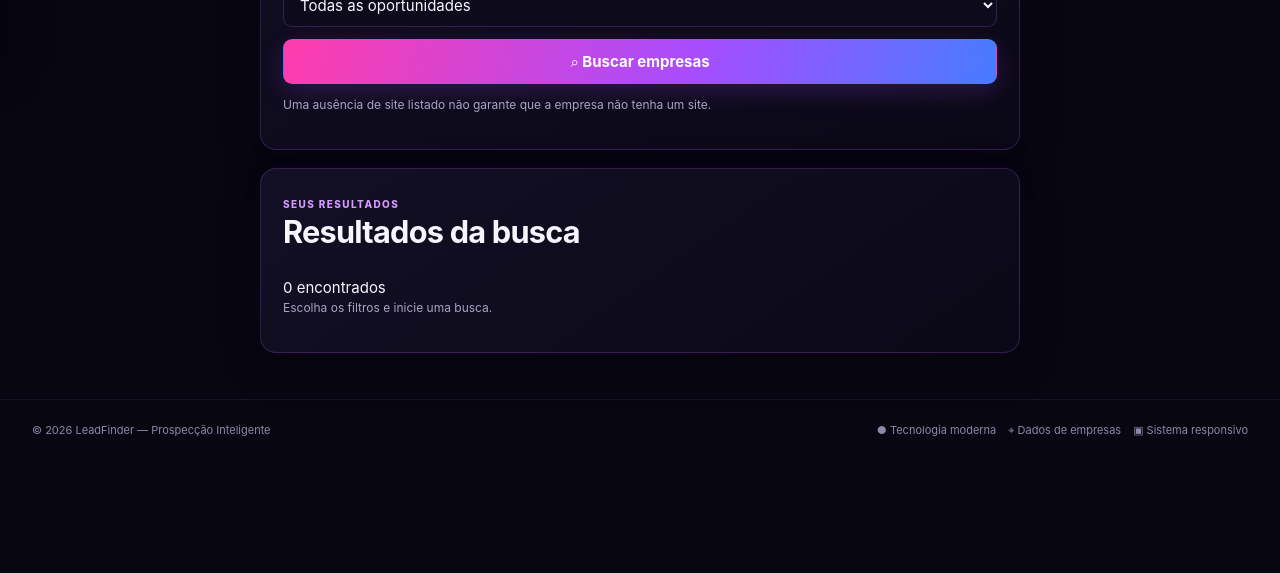
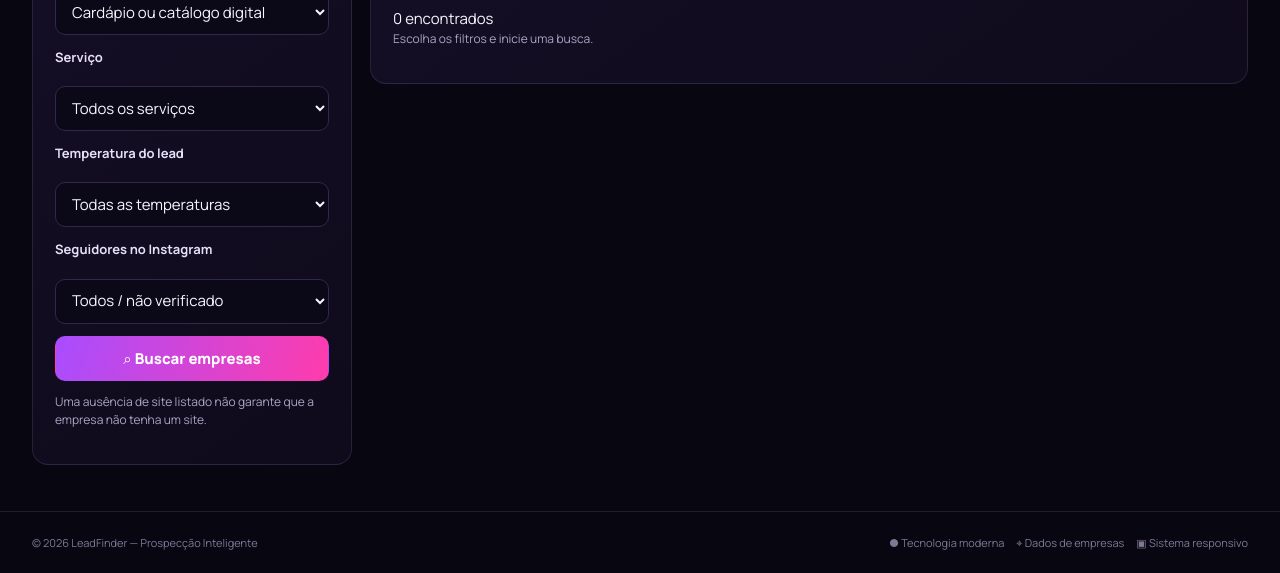
Before and after one commit to ffc30793-dev/Leadfinder_, a website: page buscar.html in a window 1280 px wide. Shown: the part 732-1305 px from the top of the page. Before the commit the page ends 1193 px from the top, so only its background shows below. Drawn offline with nearby package versions, Linux system fonts and the light colour scheme; no server answers.

Commit message:
Add files via upload

```diff
--- a/buscar.html
+++ b/buscar.html
@@ -9,6 +9,8 @@
   <link rel="stylesheet" href="./css/style.css">
   <link rel="stylesheet" href="./css/responsive.css">
   <link rel="stylesheet" href="./css/menu.css">
+  <link rel="stylesheet" href="./css/reference-theme.css">
+  <link rel="stylesheet" href="./css/reference-layout-theme.css">
   <style>
 /* Menu no canto (gaveta) + ferramenta em coluna única */
 [hidden]{display:none !important}
@@ -21,12 +23,14 @@
 .top-brand{font-weight:800;font-size:17px;letter-spacing:-.03em;color:inherit;text-decoration:none}
 .top-actions{margin-left:auto;display:flex;align-items:center;gap:10px}
 #sair-menu{margin:8px 16px;width:calc(100% - 32px)}
-.search-layout{display:block !important}
-.search-layout .results-panel{margin-top:18px}
-.filter-panel,.results-panel{max-width:760px;margin-left:auto;margin-right:auto}
+.search-layout{display:grid !important;grid-template-columns:minmax(250px,320px) minmax(0,1fr);align-items:start;gap:18px}
+.search-layout .results-panel{margin-top:0}
+.filter-panel,.results-panel{max-width:none;margin-left:0;margin-right:0}
+@media(max-width:900px){.search-layout{grid-template-columns:minmax(0,1fr)}.search-layout .results-panel{margin-top:18px}}
 .cta-final{text-align:center;margin:28px 0}
 .hero-grid{display:block !important}
 </style>
+  <link rel="stylesheet" href="https://unpkg.com/leaflet@1.9.4/dist/leaflet.css">
 </head>
 <body>
   <div class="app-shell">
@@ -113,16 +117,40 @@
                 <option>Padaria</option>
                 <option>Cafeteria</option>
               </select>
-              <label for="necessidade-search">Necessidade de serviço</label>
+              <label for="necessidade-search">Oportunidade</label>
               <select id="necessidade-search">
                 <option value="todos">Todas as oportunidades</option>
-                <option value="sem-site">Possível empresa sem site listado</option>
+                <option value="cardapio-catalogo" selected>Cardápio ou catálogo digital</option>
+                <option value="sem-site">Site não listado (verificar)</option>
                 <option value="site">Empresas com site informado</option>
+              </select>
+              <label for="servico-search">Serviço</label>
+              <select id="servico-search">
+                <option value="todos">Todos os serviços</option>
+                <option value="site">Criação de site</option>
+                <option value="design">Design e imagens</option>
+                <option value="cardapio">Cardápio digital</option>
+                <option value="catalogo">Catálogo digital</option>
+                <option value="loja">Loja virtual</option>
+                <option value="automacao">Automação e agendamento</option>
+              </select>
+              <label for="temperatura-search">Temperatura do lead</label>
+              <select id="temperatura-search">
+                <option value="todas">Todas as temperaturas</option>
+                <option value="QUENTE">Quente</option>
+                <option value="MORNO">Morno</option>
+                <option value="FRIO">Frio</option>
+              </select>
+              <label for="instagram-search">Seguidores no Instagram</label>
+              <select id="instagram-search">
+                <option value="todos">Todos / não verificado</option>
+                <option value="poucos">Poucos seguidores (até 1.000, quando verificável)</option>
               </select>
               <button id="buscar-leads-2" class="btn btn-primary btn-full" type="button">⌕ Buscar empresas</button>
               <p class="credit-note">Uma ausência de site listado não garante que a empresa não tenha um site.</p>
             </div>
             <div class="panel results-panel">
+              <section class="lead-map-card" aria-label="Mapa das empresas encontradas"><div class="lead-map-heading"><strong>Mapa de oportunidades</strong><span class="map-legend"><i></i> Empresas encontradas</span></div><div id="lead-map" role="application" aria-label="Mapa escuro com localização das empresas"></div><p id="lead-map-status" class="muted">Faça uma pesquisa para mostrar as empresas no mapa.</p></section>
               <div class="results-header">
                 <div><span class="section-kicker">SEUS RESULTADOS</span><h2>Resultados da busca</h2></div>
                 <span id="results-count" class="count-badge">0 encontrados</span>
@@ -171,6 +199,7 @@
   }, true);
 })();
 </script>
-  <script type="module" src="./js/app.js"></script>
+  <script src="https://unpkg.com/leaflet@1.9.4/dist/leaflet.js"></script>
+<script type="module" src="./js/app.js"></script>
 </body>
 </html>
```
Also changed, not shown: painel.html (+29 -3 lines).
